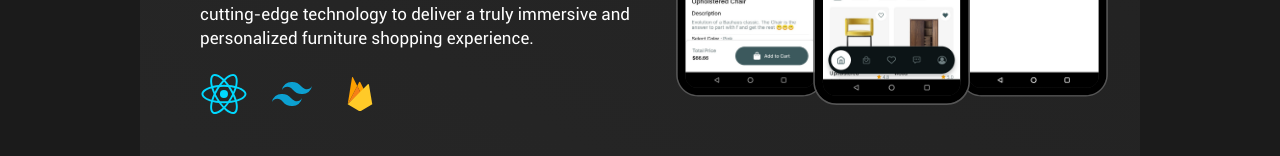
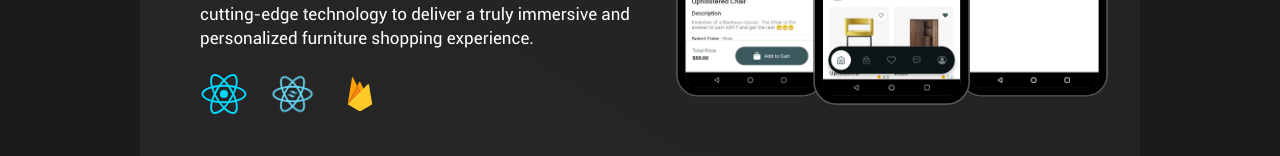
Before and after one commit to Candra0x6/Portfolio-Website, a React (Vite) app: page / in a window 1280 px wide. Shown: the part 3186-3342 px from the top of the page. Built offline with nearby package versions, Linux system fonts and the light colour scheme.

Commit message:
add new icon

```diff
--- a/src/app/home/page.tsx
+++ b/src/app/home/page.tsx
@@ -15,6 +15,7 @@ import projectImage from "../../assets/image/projectImage1.svg";
 import LinkIcon from "@mui/icons-material/Link";
 import mobileAppProject from "../../assets/image/MobileAppMockupDesign.svg";
 import firebaseIcon from "../../assets/icon/firebaseIcon.svg";
+import nativewindIcon from "../../assets/icon/nativewind.png";
 import { motion } from "framer-motion";
 function Home() {
   return (
@@ -864,12 +865,7 @@ function Home() {
             </div>
             <div className="flex flex-row mt-5 space-x-5">
               <img width="48" height="48" src={reactJSIcon} alt="REACT JS" />
-              <img
-                width="48"
-                height="48"
-                src={tailwindCSSIcon}
-                alt="Tailwind"
-              />
+              <img width="48" height="48" src={nativewindIcon} alt="Tailwind" />
               <img width="48" height="48" src={firebaseIcon} alt="Firebase" />
             </div>
             <div className="absolute bottom-0 lg:mb-10 mb-5 flex flex-row space-x-5">
```
Also changed, not shown: src/assets/icon/nativewind.png (added).
